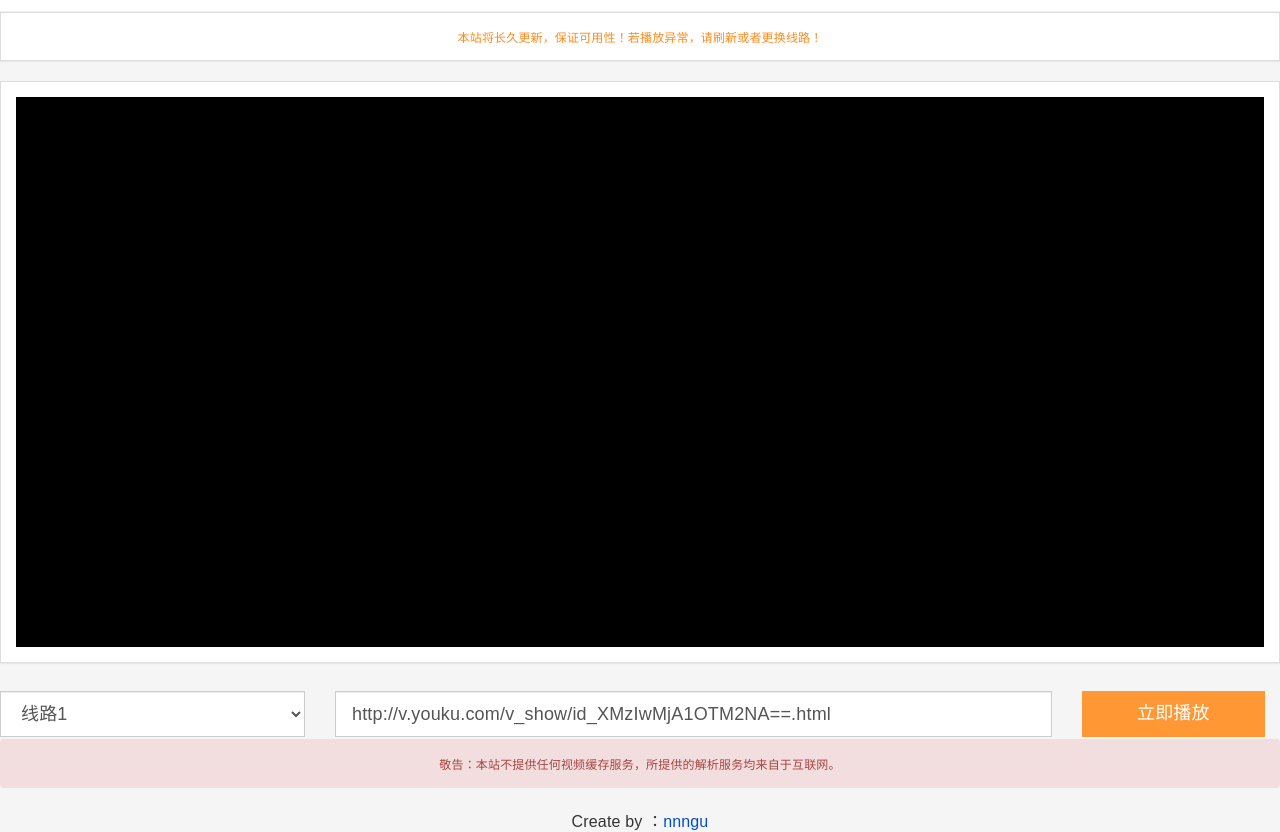
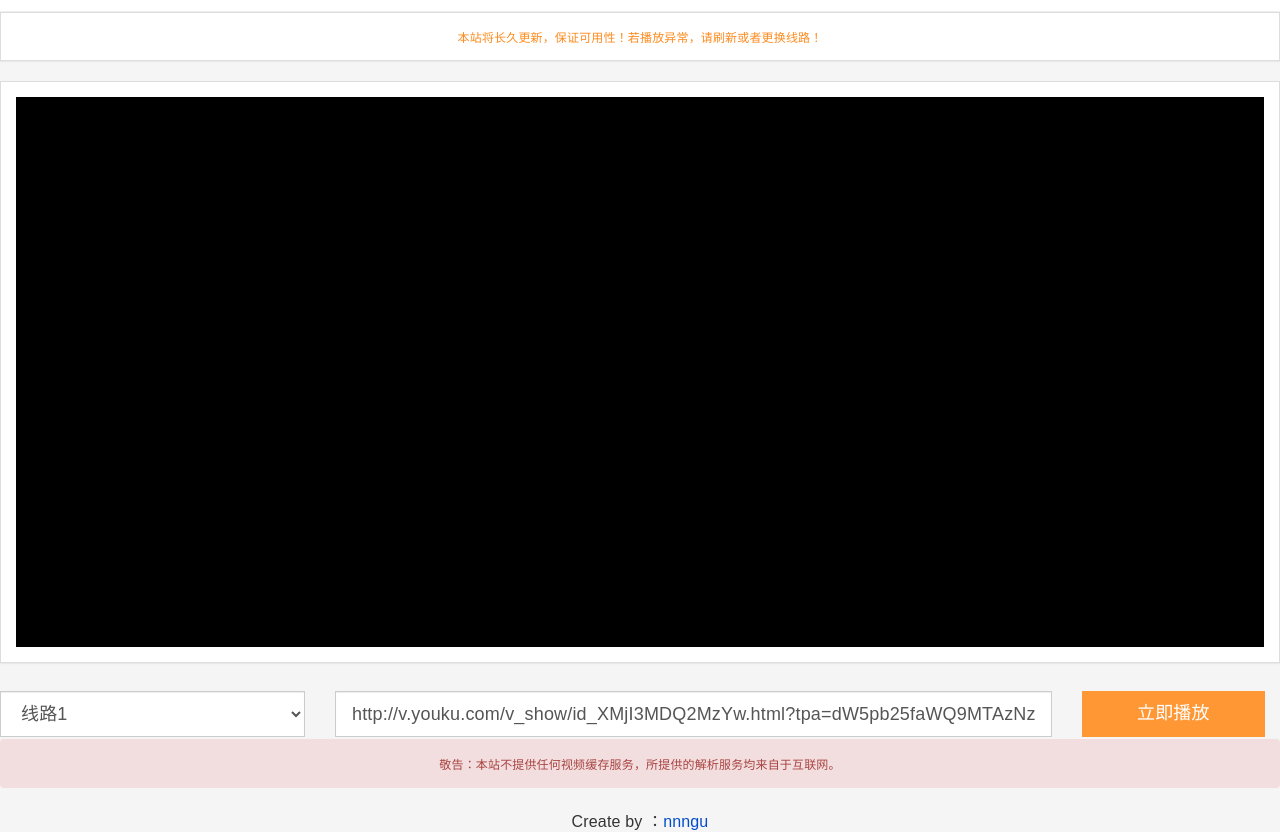
Before and after one commit to nnngu/VideoParser, a plain HTML site: page index.html in a window 1280 px wide. Shown: the part 66-898 px from the top of the page. Drawn offline with Linux system fonts and the light colour scheme.

Commit message:
modify index.html

```diff
--- a/index.html
+++ b/index.html
@@ -69,7 +69,7 @@
         <!-- 输入播放地址 -->
         <div class="col-md-7" style="margin-top: 8px;">
             <div class="input-group" style="width: 100%;">
-                <input value="http://v.youku.com/v_show/id_XMzIwMjA1OTM2NA==.html" id="url"
+                <input value="http://v.youku.com/v_show/id_XMjI3MDQ2MzYw.html?tpa=dW5pb25faWQ9MTAzNzUzXzEwMDAwMV8wMV8wMQ&refer=baiduald1705" id="url"
                        class="form-control input-lg" name="url" placeholder="输入播放地址" type="text">
             </div>
         </div>
```
